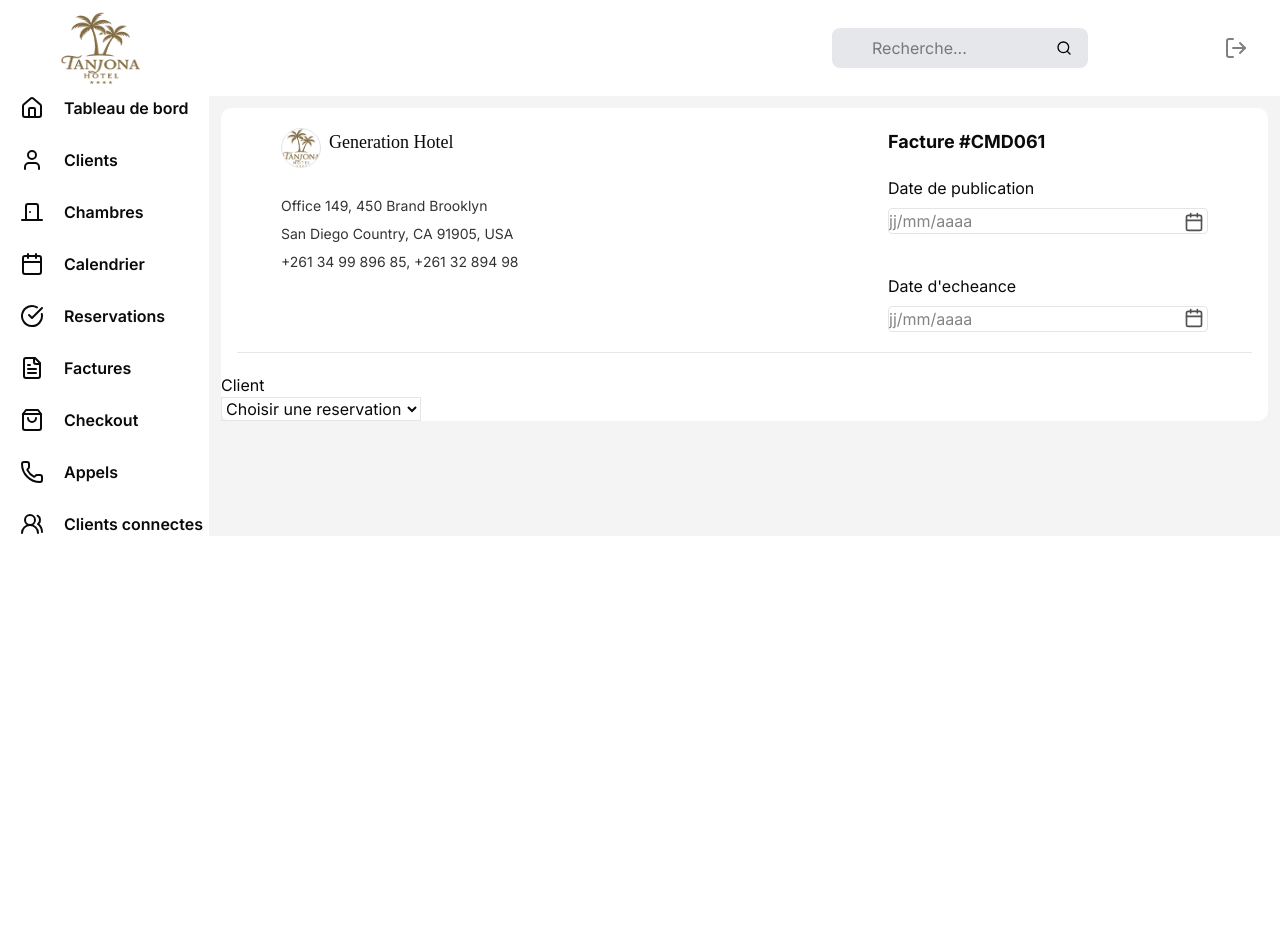
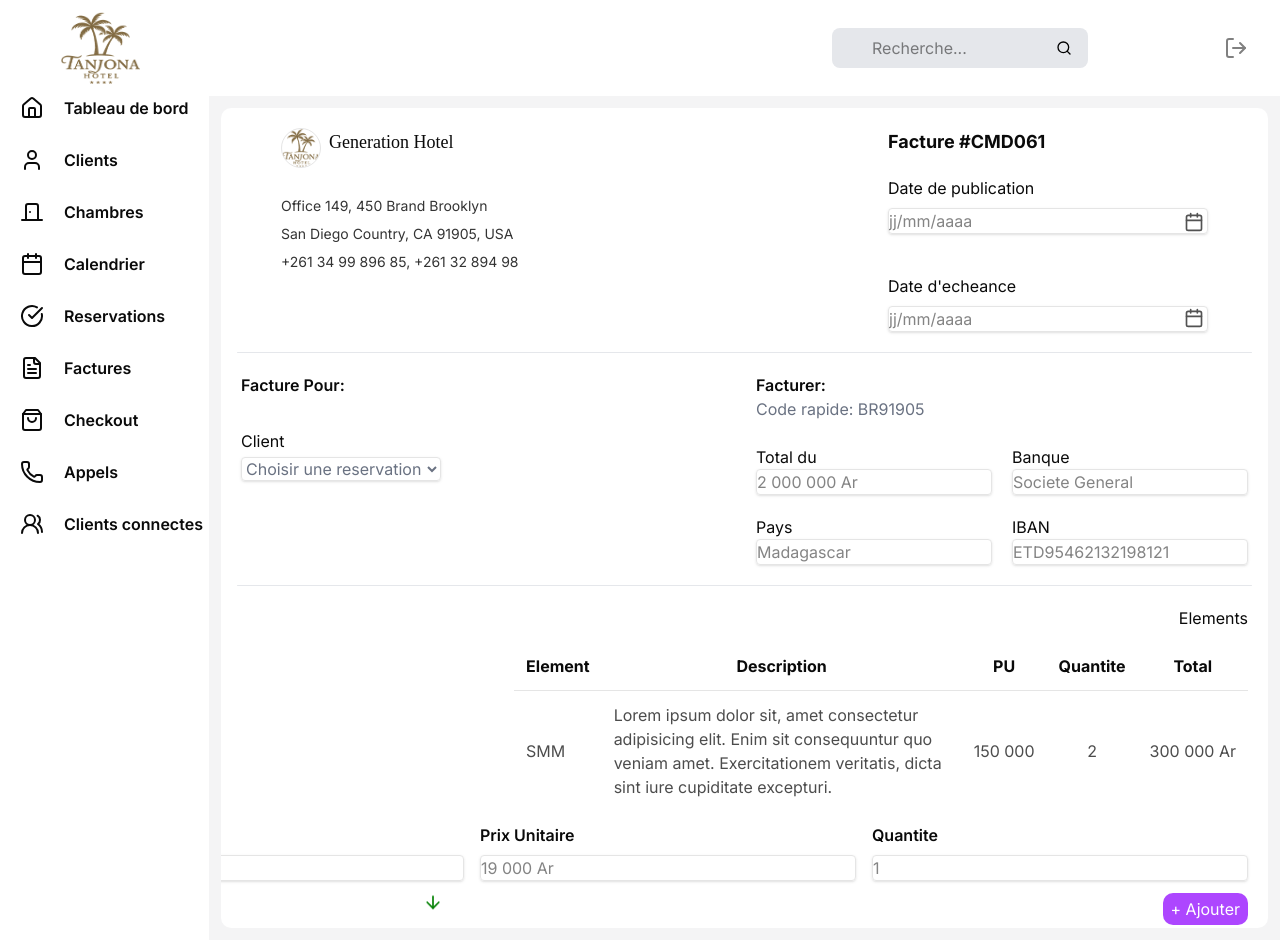
Before and after one commit to Tanjona-Dev/Hotel_Management, a React (Vite) app: page /nouvelle-facture in a window 1280 px wide. Before the commit the page ends 800 px from the top, so only its background shows below. Built offline with nearby package versions, Linux system fonts and the light colour scheme; a web font is replaced by a local one.

Commit message:
new Facture page finish

```diff
--- a/src/Pages/Factures/nouvelleFacture.jsx
+++ b/src/Pages/Factures/nouvelleFacture.jsx
@@ -1,7 +1,7 @@
 import Divider from "./divider";
 import { format } from "date-fns";
 import { cn } from "../../lib/utils";
-import { Calendar } from "lucide-react";
+import { ArrowDown, Calendar, Check, CheckCheck } from "lucide-react";
 import { DayPicker } from "react-day-picker";
 import logoHotel from "../../assets/logoHotel.png";
 import { useEffect, useRef, useState } from "react";
@@ -43,6 +43,181 @@ function MyDatePicker({ setIsActive, calendarRef, setDateForInput }) {
   );
 }
 
+function AfficheFacturerInput() {
+  return (
+    <div>
+      <h1 className="font-semibold">Facturer:</h1>
+      <p className="text-gray-500">Code rapide: BR91905</p>
+      <br />
+      <div className="flex flex-col gap-5">
+        <div className="flex gap-5">
+          <div>
+            <label htmlFor="totaldu">Total du</label>
+            <br />
+            <input
+              type="text"
+              id="totaldu"
+              placeholder="2 000 000 Ar"
+              className="border rounded shadow"
+            />
+          </div>
+          <div>
+            <label htmlFor="banque">Banque</label>
+            <br />
+            <input
+              type="text"
+              id="banque"
+              placeholder="Societe General"
+              className="border rounded shadow"
+            />
+          </div>
+        </div>
+        <div className="flex gap-5">
+          <div>
+            <label htmlFor="pays">Pays</label>
+            <br />
+            <input
+              type="text"
+              id="pays"
+              placeholder="Madagascar"
+              className="border rounded shadow"
+            />
+          </div>
+          <div>
+            <label htmlFor="iban">IBAN</label>
+            <br />
+            <input
+              type="text"
+              id="iban"
+              placeholder="ETD95462132198121"
+              className="border rounded shadow"
+            />
+          </div>
+        </div>
+      </div>
+    </div>
+  );
+}
+
+function AfficherElements() {
+  return (
+    <div className="mx-5 flex flex-col items-end gap-3">
+      <h1>Elements</h1>
+      <table>
+        <thead className="border-b">
+          <tr>
+            <th className="p-3">Element</th>
+            <th className="p-3">Description</th>
+            <th className="p-3">PU</th>
+            <th className="p-3">Quantite</th>
+            <th className="p-3">Total</th>
+          </tr>
+        </thead>
+        <tbody>
+          <tr>
+            <td className="p-3 text-black/70">SMM</td>
+            <td className="p-3 w-90 text-black/70">
+              Lorem ipsum dolor sit, amet consectetur adipisicing elit. Enim sit
+              consequuntur quo veniam amet. Exercitationem veritatis, dicta sint
+              iure cupiditate excepturi.
+            </td>
+            <td className="p-3 text-center text-black/70">150 000</td>
+            <td className="p-3 text-center text-black/70">2</td>
+            <td className="p-3 text-center text-black/70">300 000 Ar</td>
+          </tr>
+        </tbody>
+      </table>
+      <div className="flex gap-4">
+        <div className="flex flex-col gap-2">
+          <label htmlFor="element" className="font-semibold">
+            Element
+          </label>
+          <input
+            type="text"
+            id="element"
+            placeholder="Homard grille au four"
+            className="rounded border shadow w-94"
+          />
+        </div>
+        <div className="flex flex-col gap-2">
+          <label htmlFor="description" className="font-semibold">
+            Description
+          </label>
+          <input
+            type="text"
+            placeholder="Description"
+            id="description"
+            className="rounded border shadow w-94"
+          />
+        </div>
+        <div className="flex flex-col gap-2">
+          <label htmlFor="prixUnitaire" className="font-semibold">
+            Prix Unitaire
+          </label>
+          <input
+            type="text"
+            placeholder="19 000 Ar"
+            id="prixUnitaire"
+            className="rounded border shadow w-94"
+          />
+        </div>
+        <div className="flex flex-col gap-2">
+          <label htmlFor="quantite" className="font-semibold">
+            Quantite
+          </label>
+          <input
+            type="text"
+            id="quantite"
+            placeholder="1"
+            className="rounded border shadow w-94"
+          />
+        </div>
+      </div>
+      <div className="flex gap-180">
+        <ArrowDown size={20} color="green" className="animate-bounce" />
+        <button className="bg-purple-500 px-2 py-1 rounded-lg text-center text-white">
+          + Ajouter
+        </button>
+      </div>
+    </div>
+  );
+}
+
+function FooterFacture() {
+  return (
+    <div className="flex justify-between px-5">
+      <div>
+        <h1>Responsable</h1>
+        <select
+          name="responsable"
+          id=""
+          className="border rounded shadow text-gray-500"
+        >
+          <option value="">choisir un responsable</option>
+        </select>
+      </div>
+      <div className="flex flex-col gap-2">
+        <div className="flex gap-3">
+          <h1>Sous total</h1>
+          <h1>2 000 000 Ar</h1>
+        </div>
+        <div className="flex gap-3">
+          <h1>Remise</h1>
+          <h1>0 Ar</h1>
+        </div>
+        <div className="flex gap-3">
+          <h1>Taxe:</h1>
+          <h1>0</h1>
+        </div>
+        <div className="flex gap-3">
+          <h1>Total:</h1>
+          <h1>2 000 000 Ar</h1>
+        </div>
+      </div>
+    </div>
+  );
+}
+
 function NouvelleFacture() {
   const [echeanceActive, setEcheanceActive] = useState(false);
   const [publicationActive, setPublicationActive] = useState(false);
@@ -61,7 +236,7 @@ function NouvelleFacture() {
   const newRef = "CMD" + String(maxRef + 1).padStart(3, "0");
 
   return (
-    <div className="bg-white m-3 rounded-lg">
+    <div className="bg-white m-3 rounded-lg h-205 overflow-hidden overflow-y-scroll hide-scrollbar">
       <div className="flex justify-between mx-15  pt-5">
         <div>
           <div className="flex gap-2">
@@ -87,7 +262,7 @@ function NouvelleFacture() {
               <input
                 type="text"
                 placeholder="jj/mm/aaaa"
-                className="border rounded w-80"
+                className="border rounded w-80 shadow"
                 onClick={() => setPublicationActive(!publicationActive)}
                 value={
                   publicationDate
@@ -118,7 +293,7 @@ function NouvelleFacture() {
               <label htmlFor="echeance">Date d'echeance</label>
               <input
                 type="text"
-                className="border rounded"
+                className="border rounded shadow"
                 id="echeance"
                 value={
                   echeanceDate
@@ -145,19 +320,42 @@ function NouvelleFacture() {
                   setIsActive={setEcheanceActive}
                   calendarRef={echeanceCalendarRef}
                   setDateForInput={setEcheanceDate}
-                />
+                />{" "}
+                +
               </div>
             </div>
           </div>
         </div>
       </div>
       <Divider height={1} width={400} />
-      <div>
-        <div className="flex flex-col">
+      <div className="flex justify-between mx-5">
+        <div className="flex flex-col gap-1">
+          <h1 className="font-semibold">Facture Pour:</h1>
+          <br />
           <label htmlFor="nom">Client</label>
-          <select name="" id="nom" className="border w-50">
+          <select
+            name=""
+            id="nom"
+            className="border w-50 rounded shadow text-gray-500"
+          >
             <option value="">Choisir une reservation</option>
           </select>
+        </div>
+        <div>
+          <AfficheFacturerInput />
+        </div>
+      </div>
+      <Divider height={1} width={400} />
+      <div>
+        <AfficherElements />
+      </div>
+      <br />
+      <FooterFacture />
+      <br />
+      <div>
+        <div className="text-white py-1 rounded mx-6 bg-teal-700 w-[97%] flex items-center justify-center gap-3">
+          <Check />
+          <h1>Enregistrer</h1>
         </div>
       </div>
     </div>
```
